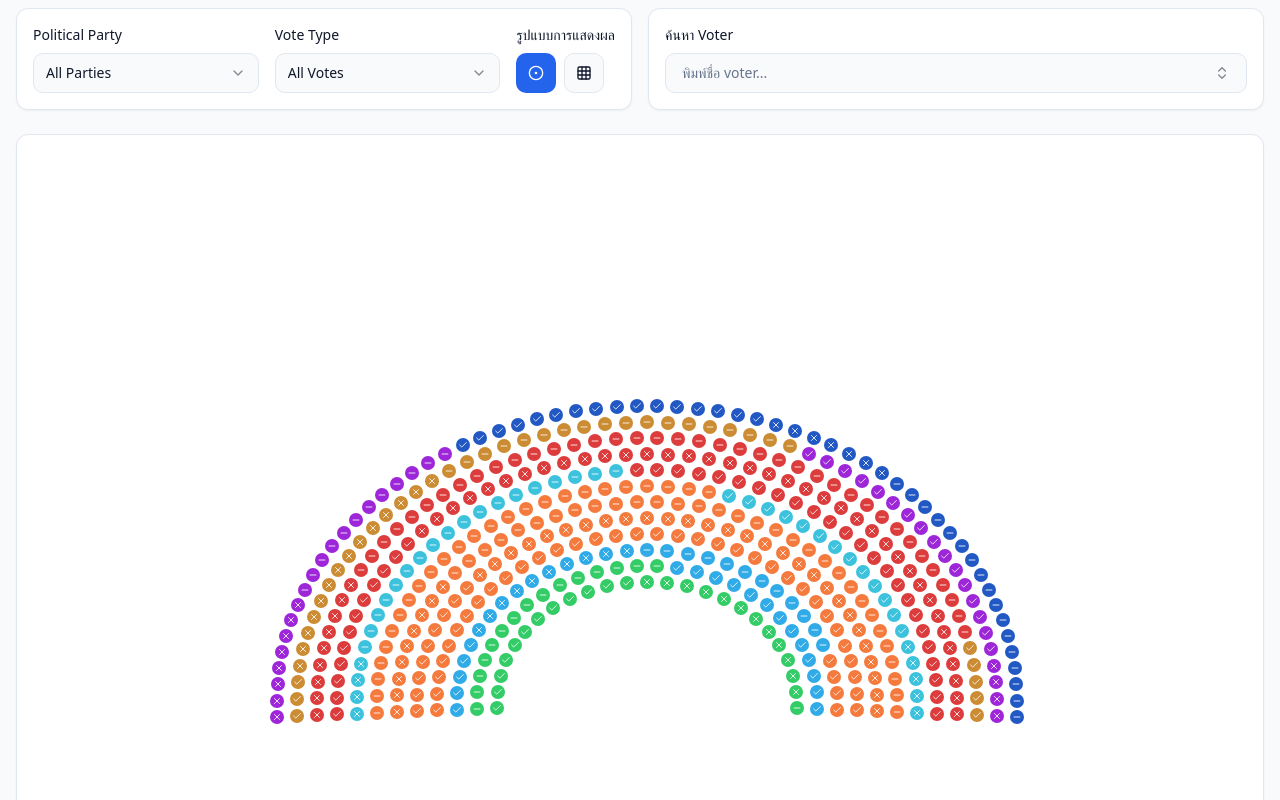
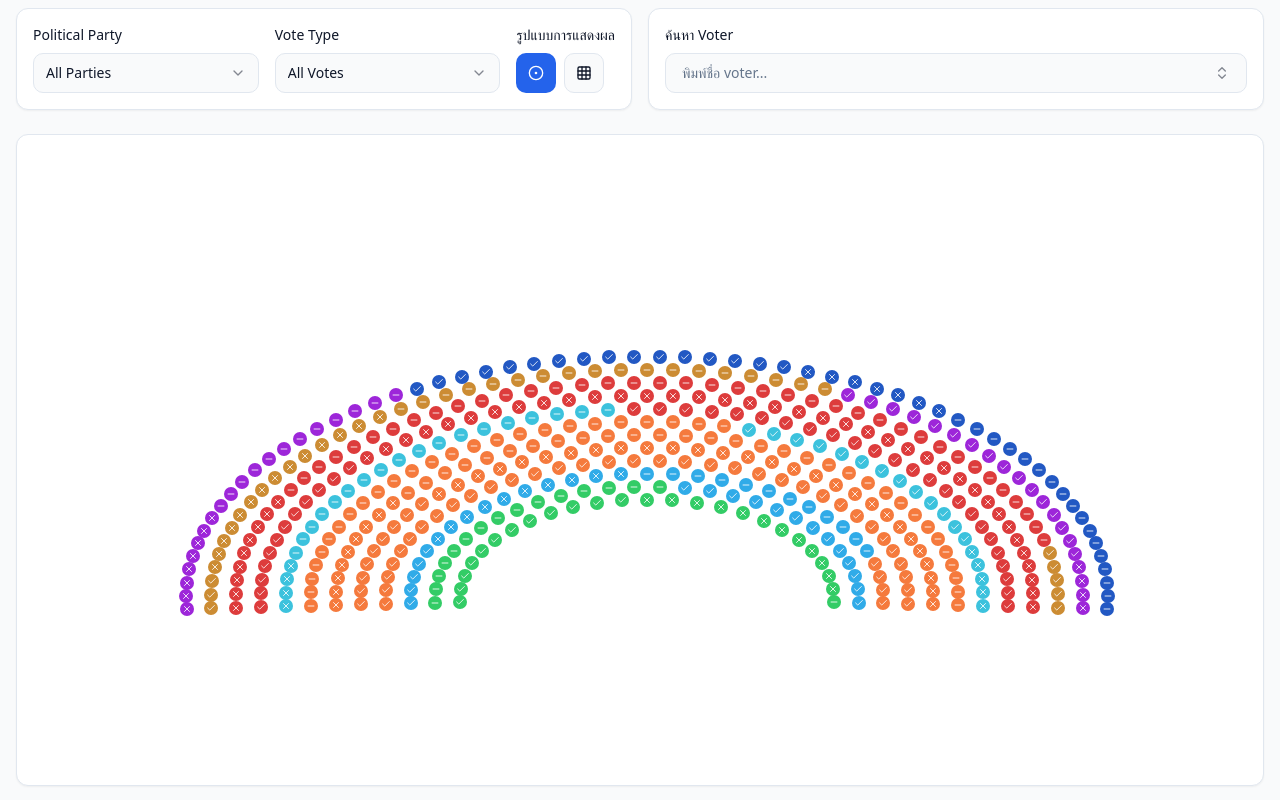
Before and after one commit to tuangporntho-lab/thai-parliament-seats, a React (Vite) app: page / in a window 1280 px wide. Shown: the part 900-1700 px from the top of the page. Built offline with nearby package versions, Linux system fonts and the light colour scheme; the HTML template or start-up script is replaced by a standard one.

Commit message:
Adjust ParliamentVisualization size
- Tweak container to better fit white frame by reducing padding, expanding height, and removing fixed max width, allowing full use of available space in the white card.

```diff
--- a/src/components/ParliamentVisualization.tsx
+++ b/src/components/ParliamentVisualization.tsx
@@ -208,8 +208,8 @@ const ParliamentVisualization = ({
       className={cn(
         "w-full",
         layout === "grid"
-          ? "grid gap-2 p-8 place-items-center"
-          : "relative h-[800px] flex items-center justify-center p-8 max-w-[1000px] mx-auto",
+          ? "grid gap-2 p-4 place-items-center"
+          : "relative h-[650px] flex items-center justify-center p-4",
       )}
       style={layout === "grid" ? { gridTemplateColumns: "repeat(25, minmax(0, 1fr))" } : undefined}
     >
```
